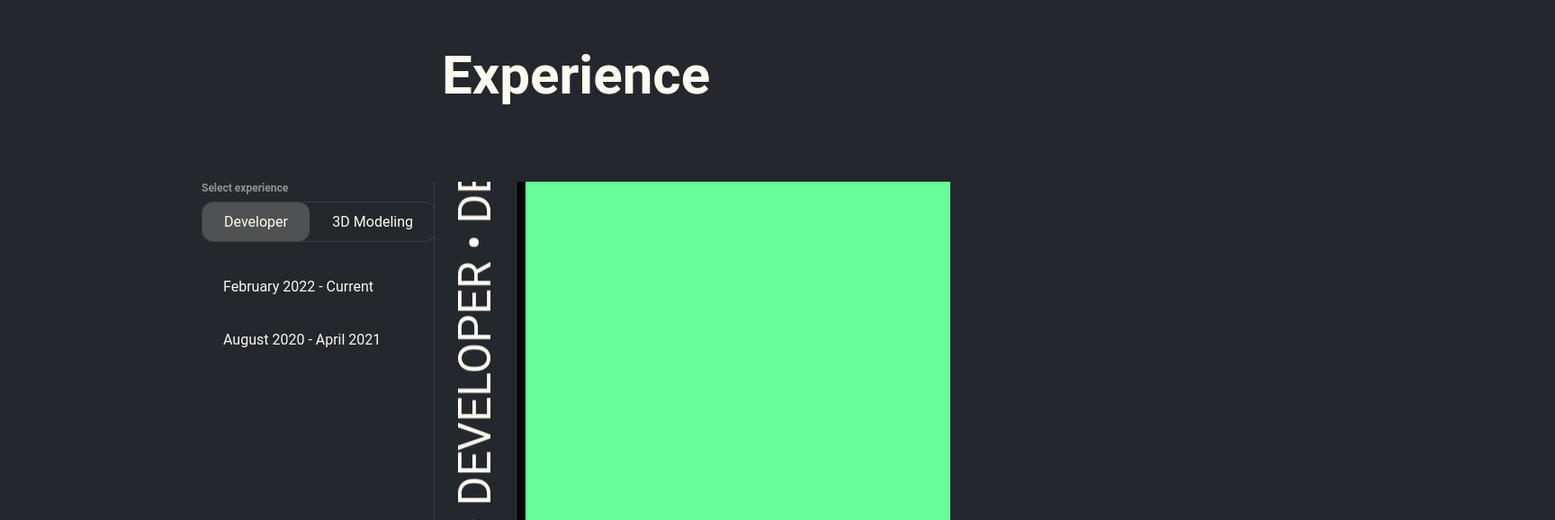
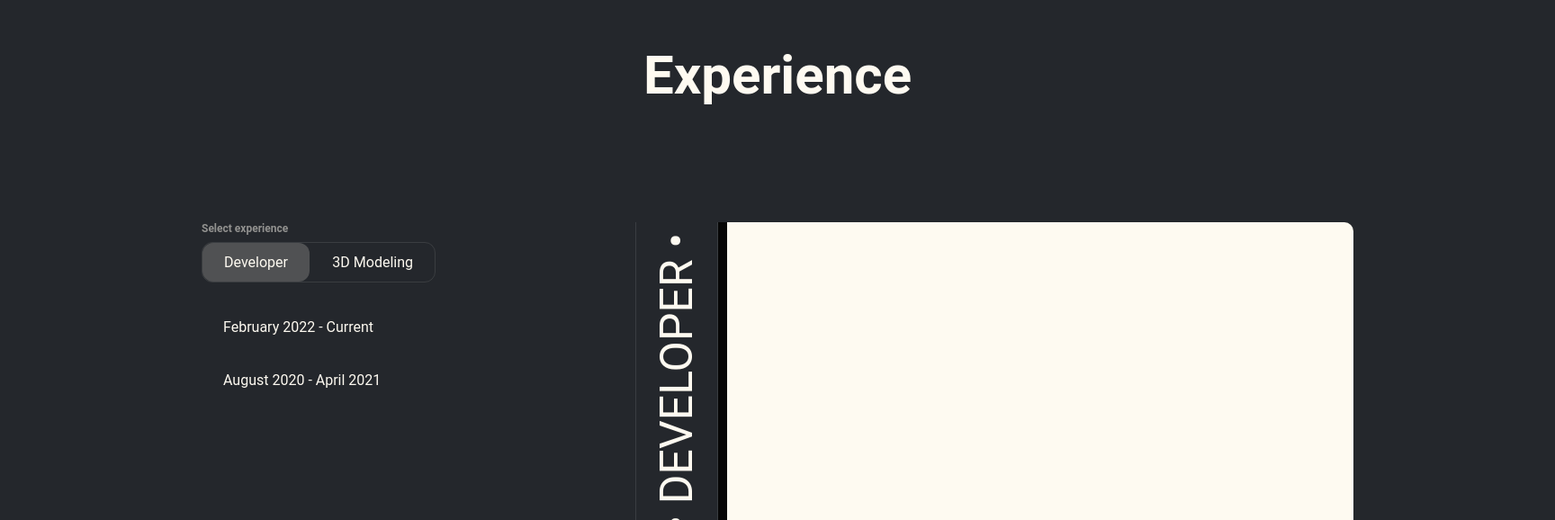
Before and after one commit to NamuraCode/Portafolio, a Next.js app: page / in a window 1280 px wide. Shown: the part 802-1380 px from the top of the page at 90% size, 1728 px wide, since content can reach past the window. Built offline with nearby package versions, Linux system fonts and the light colour scheme.

Commit message:
sections padding add

```diff
--- a/styles/Experience.module.css
+++ b/styles/Experience.module.css
@@ -18,7 +18,8 @@
     right: 0;
     width: 60%;
     height: 100%;
-    background-color: var(--colorMain);
+    border-radius: 10px;
+    background-color: var(--colorWhite);
     z-index: 0;
 }
 
--- a/styles/Home.module.css
+++ b/styles/Home.module.css
@@ -1,10 +1,9 @@
 .main-namura {
   position: relative;
-  flex-direction: column;
-  justify-content: center;
-  align-items: center;
-  display: flex;
-  width: 100%;
+  width: 100vw;
   height: auto;
+}
+
+.main-namura > section {
   padding: 0 14rem;
 }
--- a/styles/HomeMain.module.css
+++ b/styles/HomeMain.module.css
@@ -2,8 +2,8 @@
     display: flex;
     justify-content: space-between;
     align-items: center;
-    width: 100%;
     height: 100vh;
+    padding: 0 14rem;
     color: var(--colorWhite);
 }
 
--- a/styles/globals.css
+++ b/styles/globals.css
@@ -39,13 +39,6 @@ body {
   background-color: var(--colorBlack);
 }
 
-#__next {
-  display: flex;
-  align-items: center;
-  justify-content: center;
-  width: 100%;
-}
-
 body::-webkit-scrollbar {
   display: none;
 }
```
